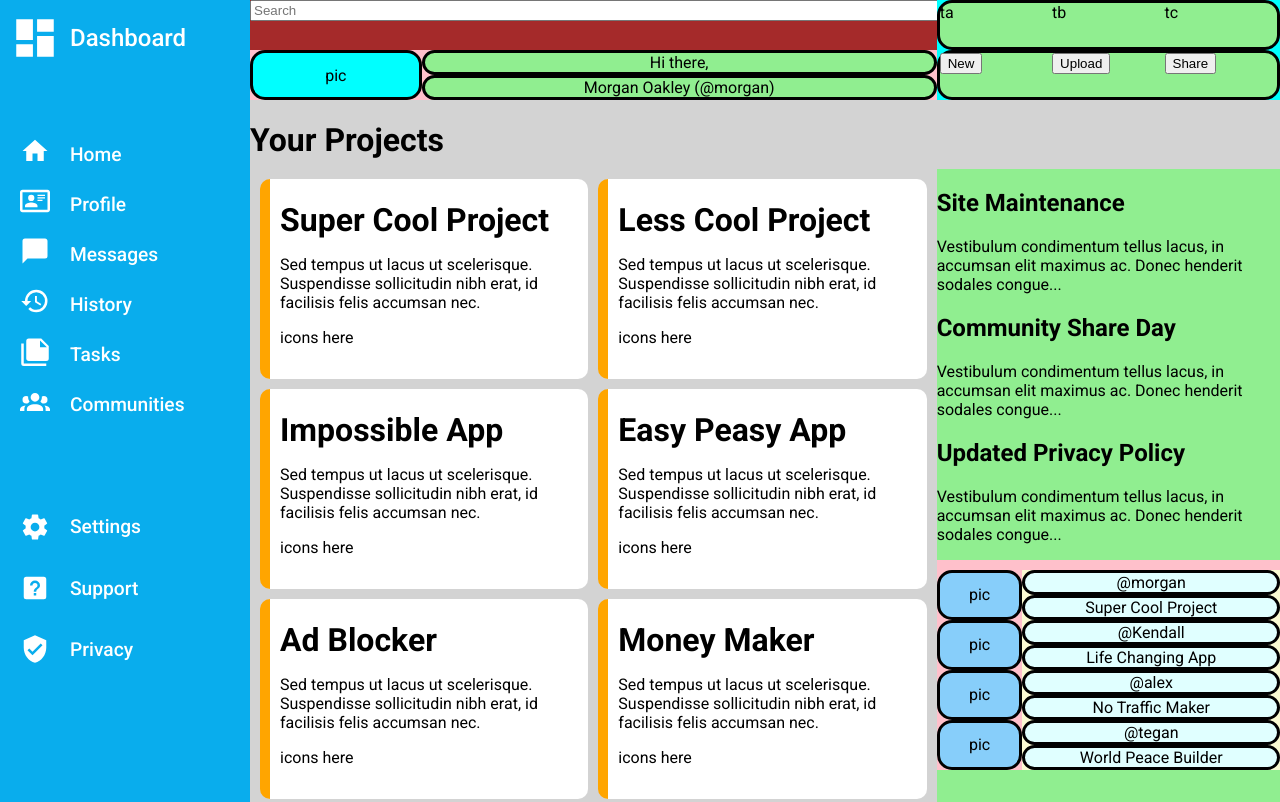
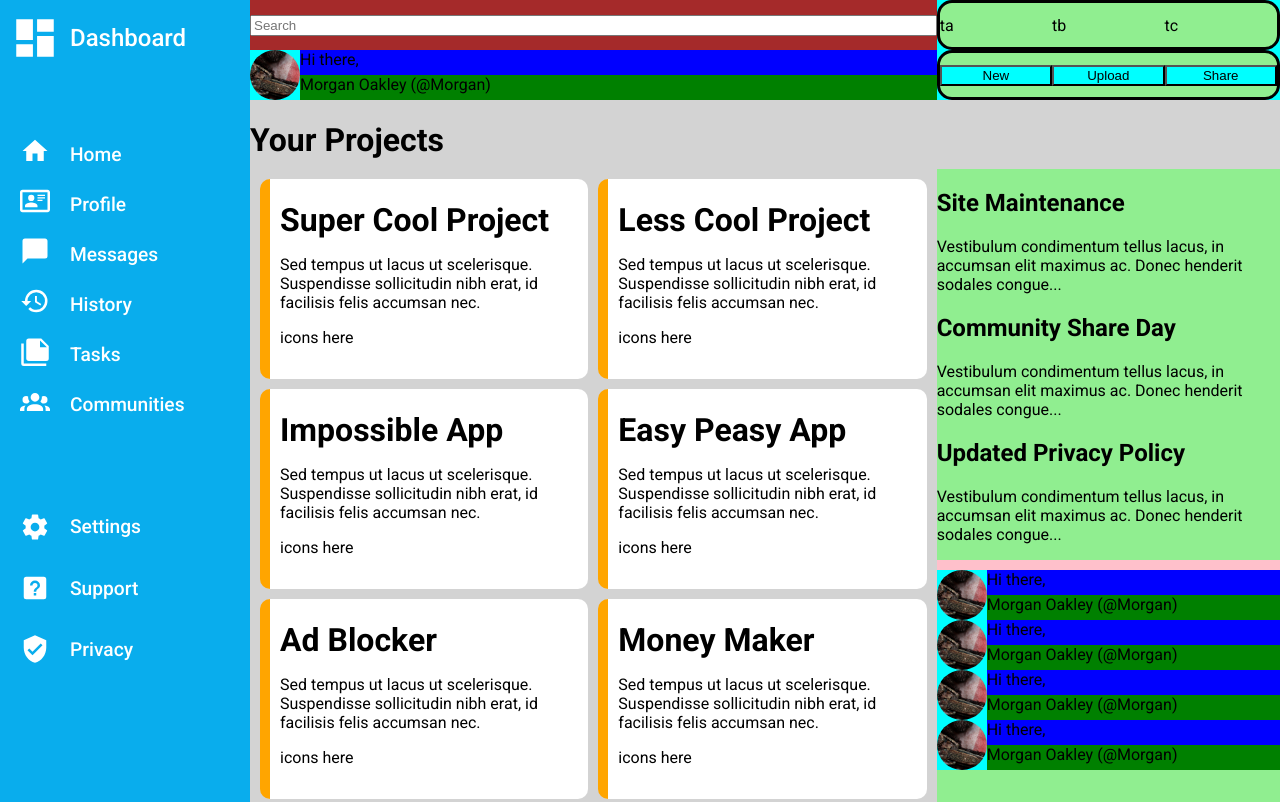
Before and after one commit to GamercoderX/odin-Project-Admin-Dashboard, a plain HTML site: page index.html in a window 1280 px wide. Shown: the top 802 px of the page. Drawn offline with Linux system fonts and the light colour scheme.

Commit message:
header and profileimprovements

```diff
--- a/index.html
+++ b/index.html
@@ -16,18 +16,13 @@
         <div class="header">
 
             <div class="left-side">
-                <div class="header-top-left" style="background-color: brown;"><input class="search-bar" type="text" placeholder="Search"></div>
-            <div class="header-left">
-                <div class="sub">
-                pic
-            </div>
-            <div class="sub2">
-                <div style="background-color: lightgreen;">Hi there,</div>
-                <div style="background-color: lightgreen;">Morgan Oakley (@morgan)</div>
-            </div>
+                <div class="search-box" style="background-color: brown;"><input class="search-bar" type="text" placeholder="Search"></div>
+                <div class="a-profile">
+                    <div class="one"><img class="kratos-p" src="icons/kratos.jpeg" alt=""></div>
+                    <div class="two">Hi there, </div>
+                    <div class="drei">Morgan Oakley (@Morgan)</div>
 
-
-            </div>
+                </div>
         </div>
             <div class="header-right">
             <div class="header-right-top">
@@ -36,9 +31,9 @@
                 <div>tc</div>
             </div>
             <div class="header-right-bottom">
-                <div><button>New</button></div>
-                <div><button>Upload</button></div>
-                <div><button>Share</button></div>
+                <button>New</button>
+                <button>Upload</button>
+                <button>Share</button>
             </div>
             </div>
         </div>
@@ -124,46 +119,32 @@
                     </div>
                 </div>
                 <div class="box-lightgreen">
-                    <div>
-                        <div class="trending-profiles">
-                            <div class="trending-sub">
-                            pic
-                            </div>
-                            <div class="trending-sub2">
-                                <div>@morgan</div>
-                                <div>Super Cool Project</div>
-                            </div>
+
+                        <div class="a-profile">
+                            <div class="one"><img class="kratos-p" src="icons/kratos.jpeg" alt=""></div>
+                            <div class="two">Hi there, </div>
+                            <div class="drei">Morgan Oakley (@Morgan)</div>
+
                         </div>
-                    <div>
-                        <div class="trending-profiles">
-                            <div class="trending-sub">
-                                pic
-                            </div>
-                            <div class="trending-sub2">
-                                <div>@Kendall</div>
-                                <div>Life Changing App</div>
-                            </div>
+
+                        <div class="a-profile">
+                            <div class="one"><img class="kratos-p" src="icons/kratos.jpeg" alt=""></div>
+                            <div class="two">Hi there, </div>
+                            <div class="drei">Morgan Oakley (@Morgan)</div>
+
                         </div>
-                    <div>
-                        <div class="trending-profiles">
-                            <div class="trending-sub">
-                            pic
+                        <div class="a-profile">
+                            <div class="one"><img class="kratos-p" src="icons/kratos.jpeg" alt=""></div>
+                            <div class="two">Hi there, </div>
+                            <div class="drei">Morgan Oakley (@Morgan)</div>
+
                         </div>
-                        <div class="trending-sub2">
-                            <div>@alex</div>
-                            <div>No Traffic Maker</div>
+                        <div class="a-profile">
+                            <div class="one"><img class="kratos-p" src="icons/kratos.jpeg" alt=""></div>
+                            <div class="two">Hi there, </div>
+                            <div class="drei">Morgan Oakley (@Morgan)</div>
+
                         </div>
-                    </div>
-                    <div>
-                        <div class="trending-profiles">
-                            <div class="trending-sub">
-                            pic
-                        </div>
-                        <div class="trending-sub2">
-                            <div>@tegan</div>
-                            <div>World Peace Builder</div>
-                        </div>
-                    </div>
                 </div>
                 </div>
             </div>
--- a/styles.css
+++ b/styles.css
@@ -83,16 +83,23 @@ h1 {
 }
 
 /* header bits */
-
+.search-box, .header-right-top, .header-right-bottom{
+    display: flex;
+    align-items: center;
+    justify-content: center;
+}
 .search-bar{
     width: 100%;
+    grid-column: 1/2;
+    grid-row: 1/2;
+
 }
 .header{
     display: grid;
     grid-template-columns: 2fr 1fr;
 }
 
-.header-left{
+.oakley-profile{
     background-color: pink;
     display: grid;
     grid-template-columns: 1fr 3fr;
@@ -104,22 +111,32 @@ h1 {
     grid-template-rows: 1fr 1fr;
 }
 
-.sub{
+.profile-pic{
     display: grid;
     background-color: aqua;
     border-style: solid;
     border-radius: 15px;
     justify-content: center;
     align-content: center;
+
+    width: 100%;
+    height: auto;
+    overflow: hidden;
 }
 
-.sub2{
+.profile-pic > img{
+    width: 100%;
+    height: 100%;
+    object-fit: cover;
+}
+
+.profile-details{
     display: grid;
     grid-template-rows: 1fr 1fr;
 
 }
 
-.sub2 > div{
+.profile-details > div{
     display: grid;
     background-color: lightgreen;
     border-style: solid;
@@ -147,6 +164,8 @@ h1 {
 .left-side{
     display: grid;
     grid-template-rows: 1fr 1fr;
+    grid-row: 1/2;
+    grid-column: 1/2;
 }
 
 
@@ -246,3 +265,50 @@ h1 {
     font-size:1.2em;
     font-weight: 500;
 }
+
+.profile-pic{
+    height: 40px;
+    width: 40px;
+
+}
+
+
+
+
+/* profile example */
+
+
+.kratos-p {
+    width: 100%;
+    height: 100%;
+    object-fit: cover;
+    object-position:bottom;
+    border-radius: 50%;
+
+}
+
+.a-profile{
+display: grid;
+grid-template-columns: 50px 1fr 1fr;
+grid-template-rows: 25px 25px;
+
+}
+
+.one{
+    background-color: aqua;
+    grid-row: 1/3;
+    grid-column: 1/2;
+}
+.two{
+    background-color: blue;
+    grid-column: 2/4
+}
+.drei{
+    background-color: green;
+    grid-column: 2/4;
+    grid-row: 2/3
+}
+
+button{
+    background-color: aqua;
+}
```
Also changed, not shown: index2.html (added, +58 -0 lines), icons/kratos.jpeg (added).
